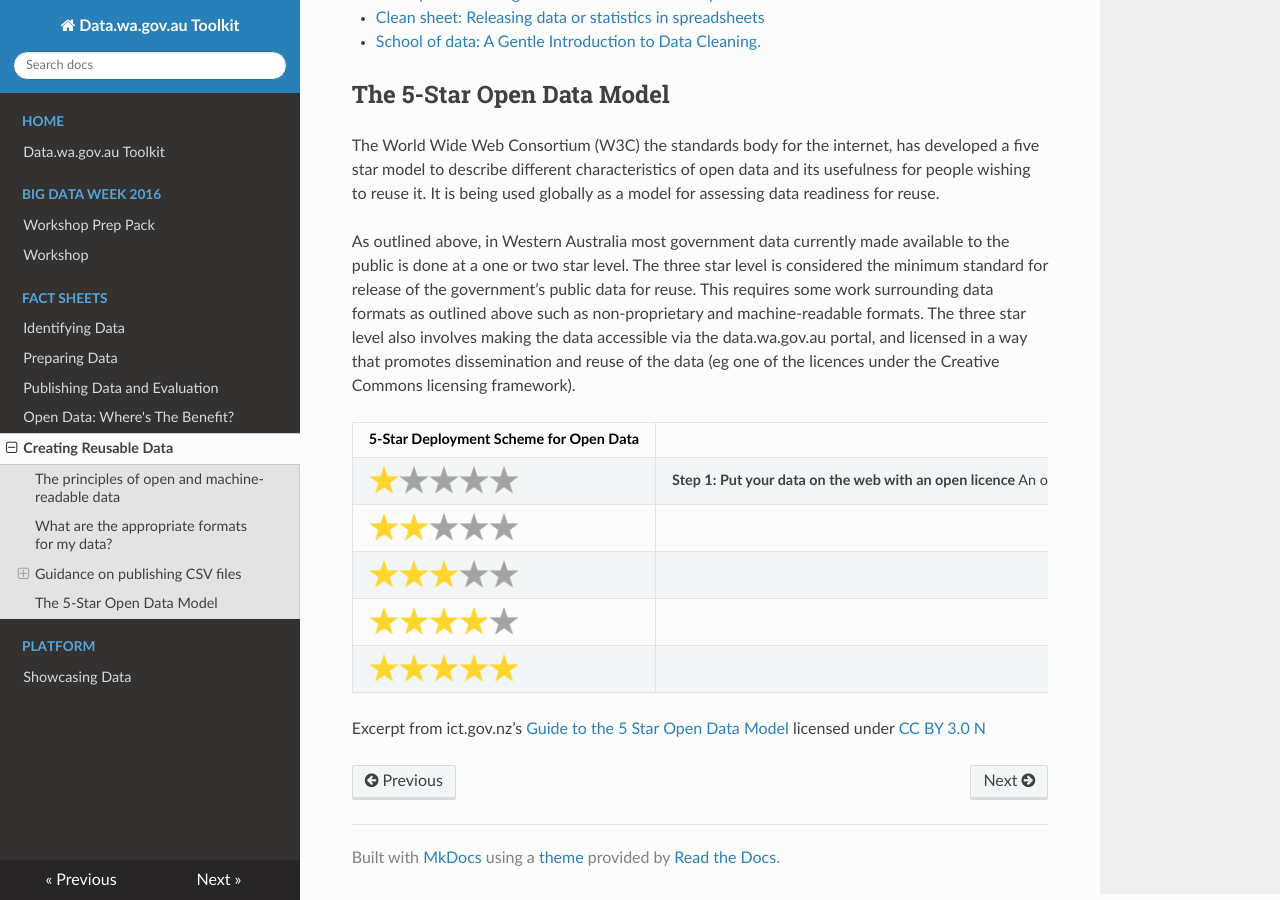
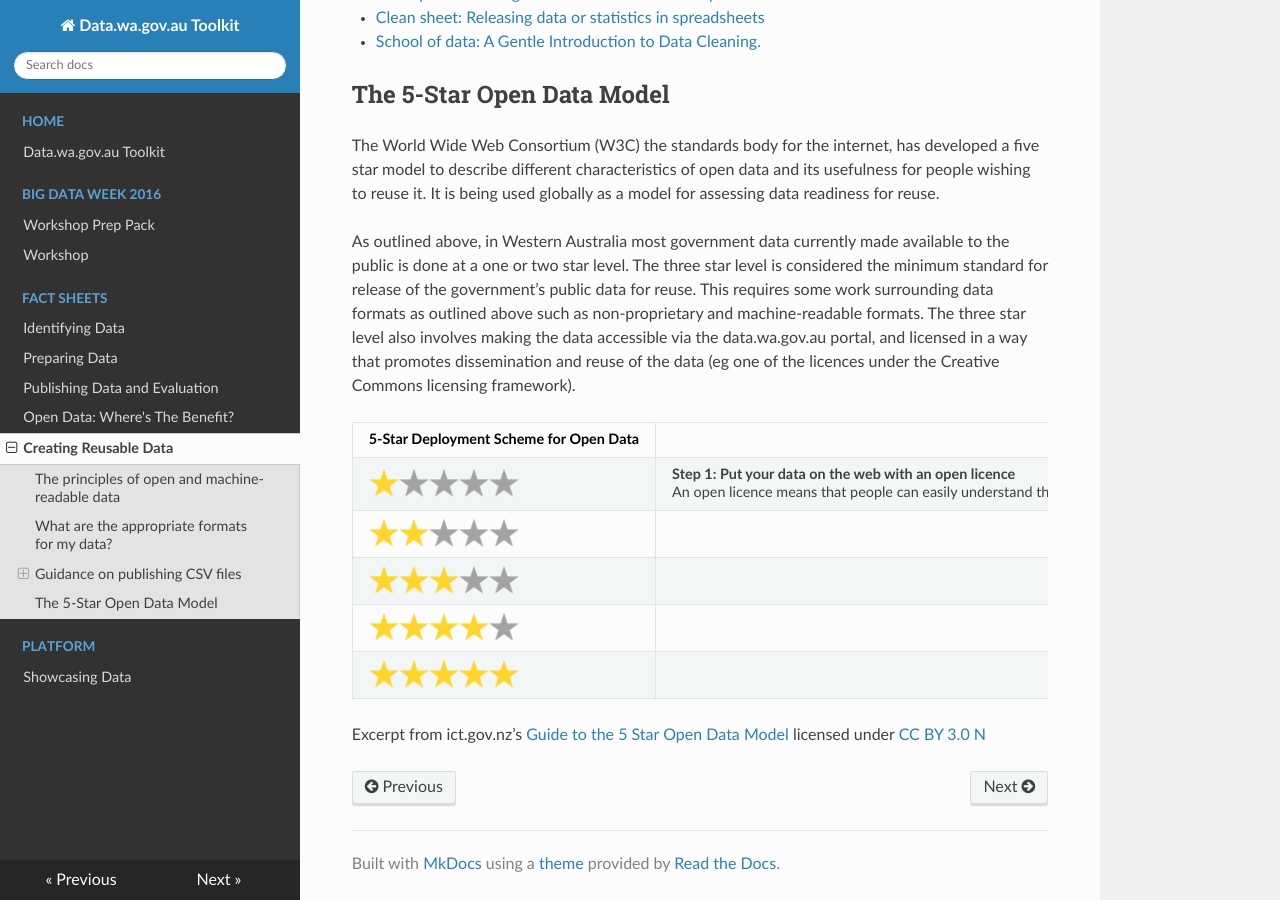
Before and after one commit to datawagovau/toolkit, an MkDocs documentation site: the page built from docs/factsheets/creating-reusable-data.md, in a window 1280 px wide and 900 px high, scrolled down 2340 px. Built offline with MkDocs 1.6.1, drawn with Linux system fonts in a browser that asks for light colours; nearby versions of some CDN libraries; old or Windows-style settings are respelled for this version of MkDocs.

Commit message:
Update creating-reusable-data.md

```diff
--- a/docs/factsheets/creating-reusable-data.md
+++ b/docs/factsheets/creating-reusable-data.md
@@ -114,7 +114,7 @@ Creative Commons licensing framework).
 
 |__5-Star Deployment Scheme for Open Data__||
 | --- ||
-|<img src="/imgs/Star-yellow.png" style=" width:30px"><img src="/imgs/Star-grey.png" style=" width:30px"><img src="/imgs/Star-grey.png" style=" width:30px"><img src="/imgs/Star-grey.png" style=" width:30px"><img src="/imgs/Star-grey.png" style=" width:30px">| __Step 1: Put your data on the web with an open licence__ An open licence means that people can easily understand the terms under which your data is available for re-use. |
+|<img src="/imgs/Star-yellow.png" style=" width:30px"><img src="/imgs/Star-grey.png" style=" width:30px"><img src="/imgs/Star-grey.png" style=" width:30px"><img src="/imgs/Star-grey.png" style=" width:30px"><img src="/imgs/Star-grey.png" style=" width:30px">| __Step 1: Put your data on the web with an open licence__<br>An open licence means that people can easily understand the terms under which your data is available for re-use. |
 |<img src="/imgs/Star-yellow.png" style=" width:30px"><img src="/imgs/Star-yellow.png" style=" width:30px"><img src="/imgs/Star-grey.png" style=" width:30px"><img src="/imgs/Star-grey.png" style=" width:30px"><img src="/imgs/Star-grey.png" style=" width:30px">||
 |<img src="/imgs/Star-yellow.png" style=" width:30px"><img src="/imgs/Star-yellow.png" style=" width:30px"><img src="/imgs/Star-yellow.png" style=" width:30px"><img src="/imgs/Star-grey.png" style=" width:30px"><img src="/imgs/Star-grey.png" style=" width:30px">||
 |<img src="/imgs/Star-yellow.png" style=" width:30px"><img src="/imgs/Star-yellow.png" style=" width:30px"><img src="/imgs/Star-yellow.png" style=" width:30px"><img src="/imgs/Star-yellow.png" style=" width:30px"><img src="/imgs/Star-grey.png" style=" width:30px">||
```
